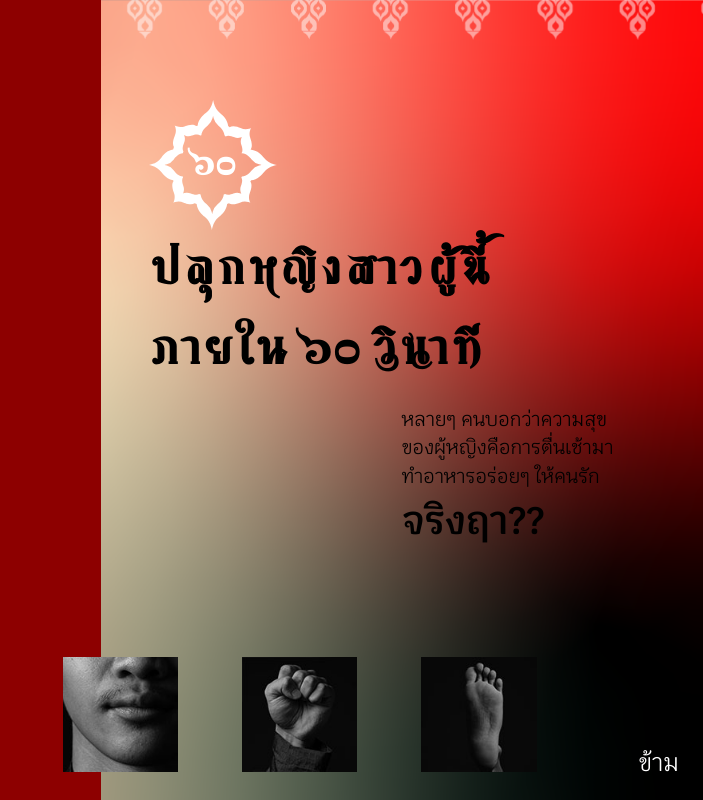
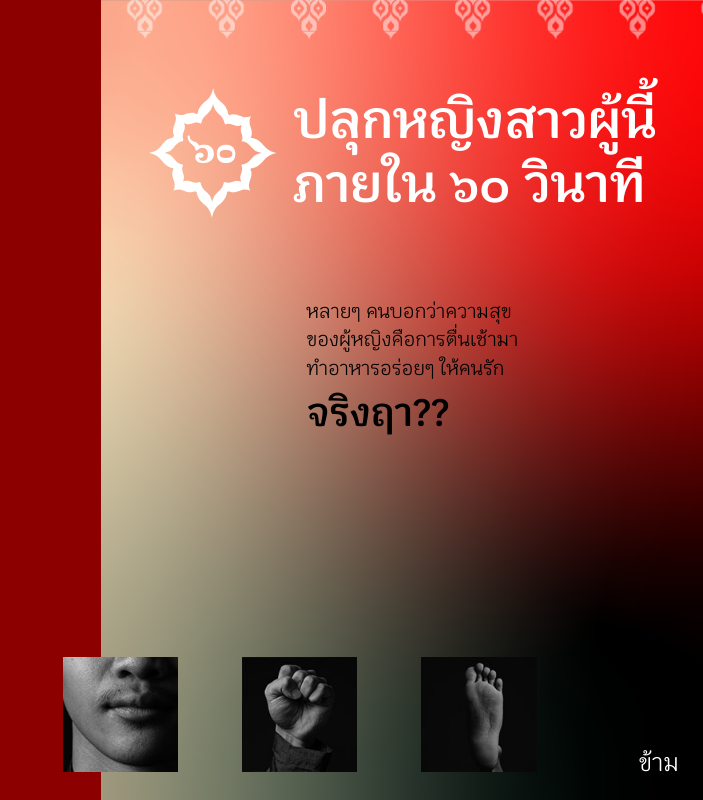
Before and after one commit to jakkaphantee/srichart, a Vue app: page / in a window 1280 px wide. Shown: the whole page, without its empty margins (577-1280 px from the left). Built offline with nearby package versions, Linux system fonts and the light colour scheme.

Commit message:
change text position

```diff
--- a/src/components/Intro/IntroTimeCounter.vue
+++ b/src/components/Intro/IntroTimeCounter.vue
@@ -1,6 +1,6 @@
 <template>
   <div class="timer-container" align="left">
-    <img class="timer-icon" src="../../assets/images/intro/timer_icon.svg" />
+    <img class="timer-icon" :src="require('@/assets/images/intro/timer_icon.svg')" />
     <h1>
       {{ thaiNumberConverted }}
     </h1>
@@ -83,7 +83,7 @@ export default {
   position: relative;
   width: fit-content;
   height: fit-content;
-  margin-top: 100px;
+  margin-top: 11vh;
 
   .timer-icon {
     width: 10vw;
--- a/src/views/Intro.vue
+++ b/src/views/Intro.vue
@@ -11,9 +11,7 @@
           @timesUp="showEnterSiteModal()"
         />
         <div class="intro-head-text">
-          <strong>
-            {{ introHeadText }}
-          </strong>
+          {{ introHeadText }}
         </div>
       </div>
       <div class="mt-3" align="left">
@@ -140,17 +138,21 @@ $themed-red: #8D0000;
 }
 
 .intro-head-text {
-  font-family: '9_our_king';
-  color: black;
+  position: absolute;
+  top: 11vh;
+  left: 15vw;
+  color: white;
+  font-weight: 600;
   white-space: pre-line;
-  line-height: 80px;
+  line-height: 8vh;
 }
 
 .intro-body-text {
   width: fit-content;
   white-space: pre-line;
   text-align-last: left;
-  margin-left: 300px;
+  margin-top: 10vh;
+  margin-left: 16vw;
 
   #intro-footer {
     font-weight: 600;
```
